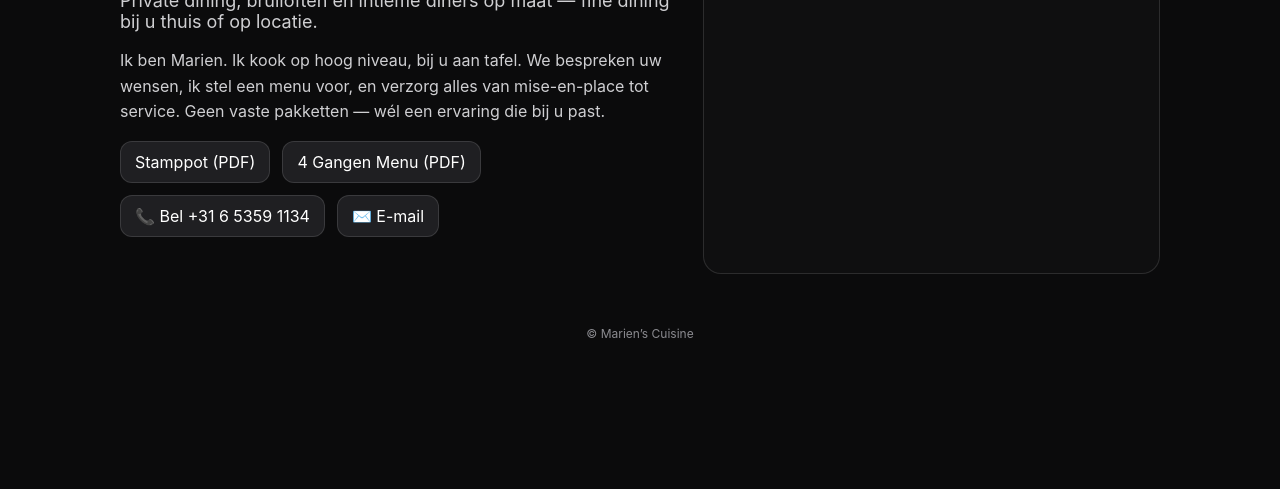
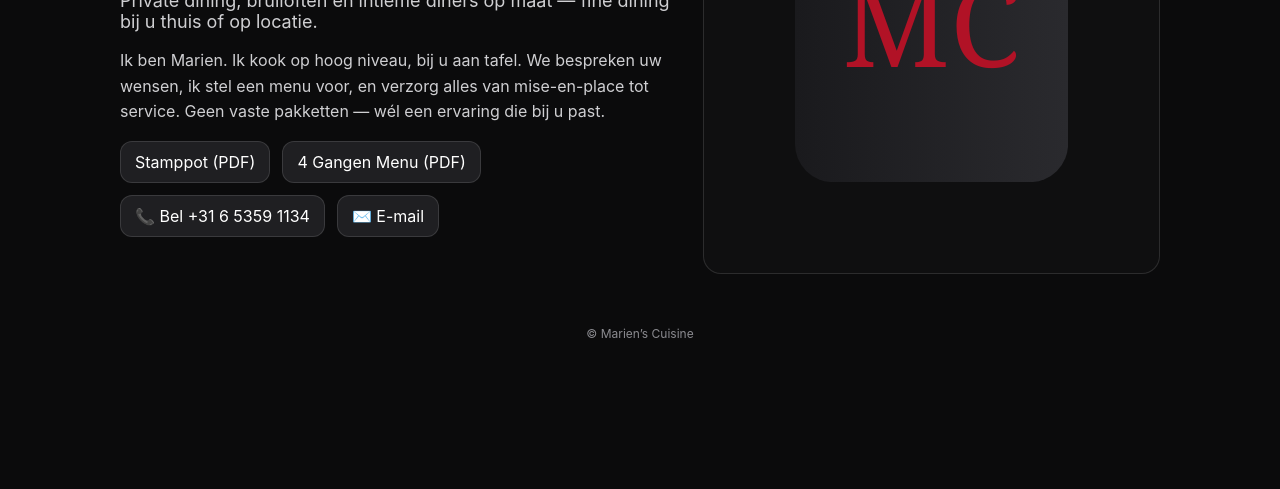
Before and after one commit to marienvermeij/marienscuisine, a plain HTML site: page index.html in a window 1280 px wide. Shown: the part 311-800 px from the top of the page. Drawn offline with Linux system fonts and the light colour scheme.

Commit message:
Update index.html

```diff
--- a/index.html
+++ b/index.html
@@ -34,8 +34,8 @@
     .btns, .cta-inline { display:flex; gap:12px; flex-wrap:wrap; margin-top:14px; }
     .btn { display:inline-flex; align-items:center; gap:10px; padding:12px 16px; border-radius:12px; text-decoration:none; border:1px solid var(--ring); background:#1f1f22; }
     .btn:hover { background: var(--accent); color:#fff; border-color: var(--accent); }
-    .portrait { width: 100%; aspect-ratio: 1/1; border-radius: 18px; overflow:hidden; background: #0f0f10; border:1px solid var(--ring); }
-    .portrait img { width:100%; height:100%; object-fit: cover; display:block; }
+    .portrait { width: 100%; aspect-ratio: 1/1; border-radius: 18px; overflow:hidden; background: #0f0f10; border:1px solid var(--ring); display:grid; place-items:center; }
+    .portrait svg { width: 60%; height: auto; }
     .section { padding: 28px 0; }
     .card { background: linear-gradient(180deg, rgba(255,255,255,0.04), rgba(255,255,255,0.02)), var(--card); border:1px solid var(--ring); border-radius: 20px; padding: 22px; }
     .features { display:grid; gap:14px; grid-template-columns: repeat(3, 1fr); }
@@ -56,6 +56,7 @@
   <header class="container nav" aria-label="Top">
     <div class="brand">Marien’s Cuisine</div>
     <div class="cta-inline">
+      <!-- PDF-links: bestanden liggen in de root -->
       <a href="/stamppot.pdf" target="_blank" rel="noopener" aria-label="Bekijk stamppot menu">Stamppot (PDF)</a>
       <a href="/4gangen.pdf" target="_blank" rel="noopener" aria-label="Bekijk 4 gangen menu">4 Gangen Menu (PDF)</a>
       <a href="tel:+31653591134" aria-label="Bel Marien">Bel: +31 6 5359 1134</a>
@@ -77,7 +78,16 @@
         </div>
       </div>
       <div class="portrait">
-        <!-- Voeg hier je <img> terug als je die had -->
+        <!-- Placeholder portret (vervang dit door <img src="portrait.jpg" alt="Marien aan het koken"> als je een echte foto hebt) -->
+        <svg viewBox="0 0 100 100" role="img" aria-label="Marien’s Cuisine">
+          <defs>
+            <linearGradient id="g" x1="0" x2="1">
+              <stop offset="0" stop-color="#1a1a1d"/><stop offset="1" stop-color="#2a2a2e"/>
+            </linearGradient>
+          </defs>
+          <rect width="100" height="100" rx="14" fill="url(#g)"/>
+          <text x="50" y="58" text-anchor="middle" font-family="Georgia, serif" font-size="42" fill="#b11226">MC</text>
+        </svg>
       </div>
     </section>
   </main>
```
